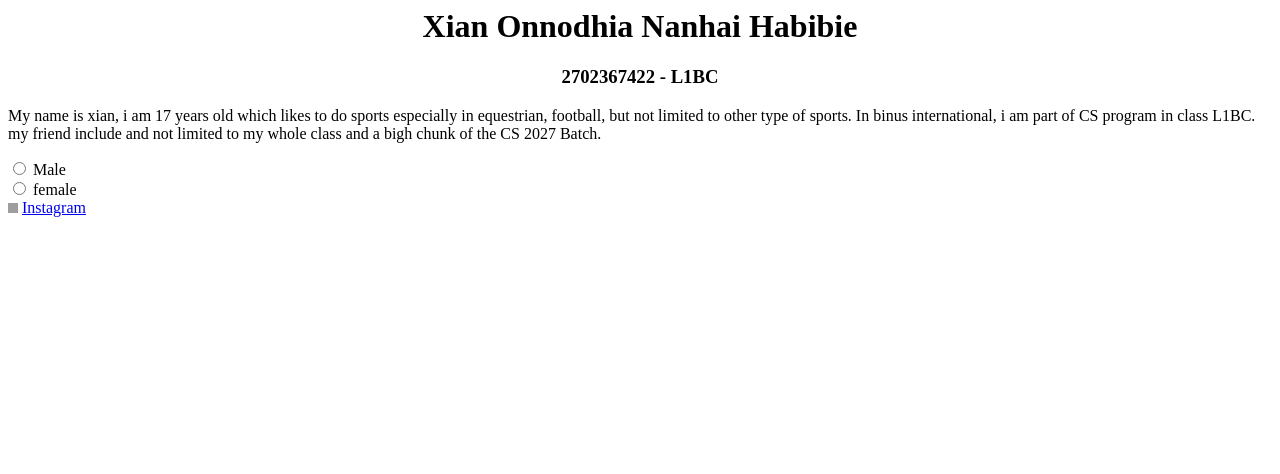
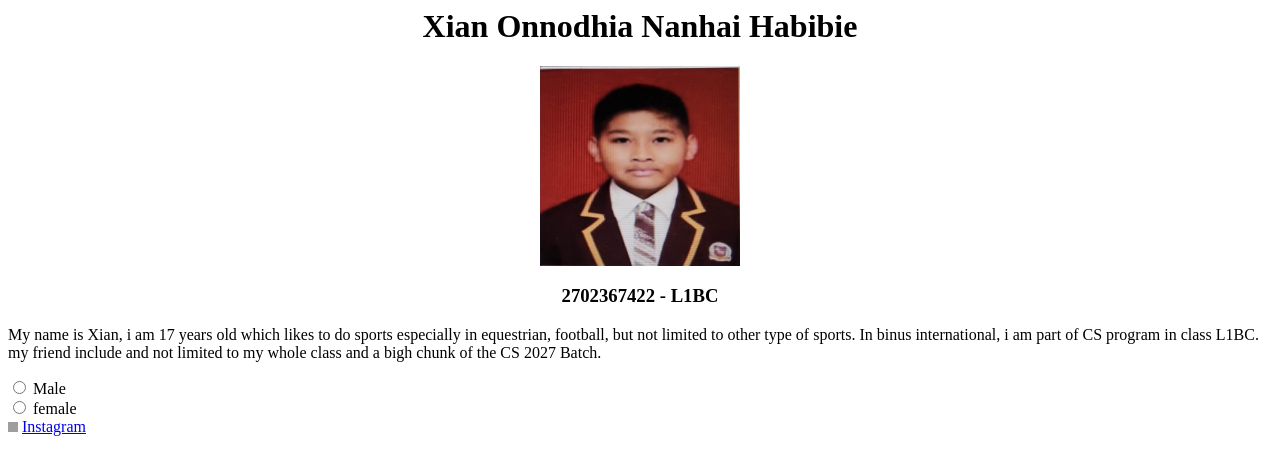
Before and after one commit to Spacemanicarus201/HTML1, a plain HTML site: page index.html in a window 1280 px wide. Drawn offline with Linux system fonts and the light colour scheme; grey boxes are pictures that could not be loaded.

Commit message:
Add files via upload

```diff
--- a/index.html
+++ b/index.html
@@ -5,9 +5,10 @@
     </head>
     <body>
         <h1>Xian Onnodhia Nanhai Habibie</h1>
+        <img src="WhatsApp Image 2023-09-21 at 17.07.27.jpeg" alt="My Picture" width="200" height="200">
         <h3>2702367422 - L1BC</h3>
 </center>
-        <p>My name is xian, i am 17 years old which likes to do sports especially in equestrian, football, but not limited to other type of sports. In binus international, i am part of CS program in class L1BC. my friend include and not limited to my whole class and a bigh chunk of the CS 2027 Batch.</p>
+        <p>My name is Xian, i am 17 years old which likes to do sports especially in equestrian, football, but not limited to other type of sports. In binus international, i am part of CS program in class L1BC. my friend include and not limited to my whole class and a bigh chunk of the CS 2027 Batch.</p>
     <input type="radio" id="Gender1" name="gender">
     <label for="Gender1">Male</label><br>
     <input type="radio" id="Gender2" name="gender">
@@ -18,7 +19,7 @@
         </a>
         <a href="https://www.instagram.com/onobieono12/">Instagram</a>
     </div>
-    <a href="https://www.instagram.com/onobieono12/"></a>
+
     </body>
 
 </html>
```
